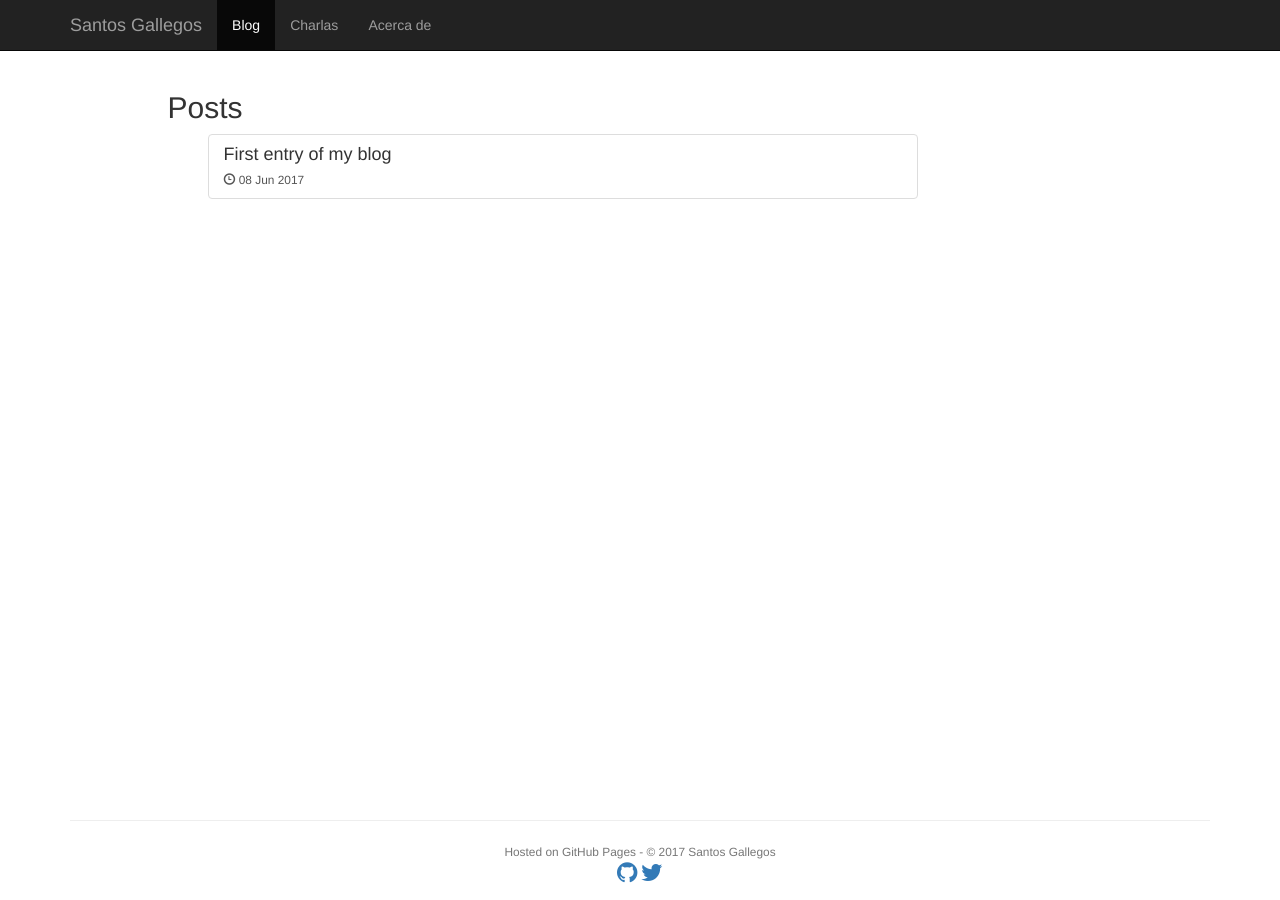
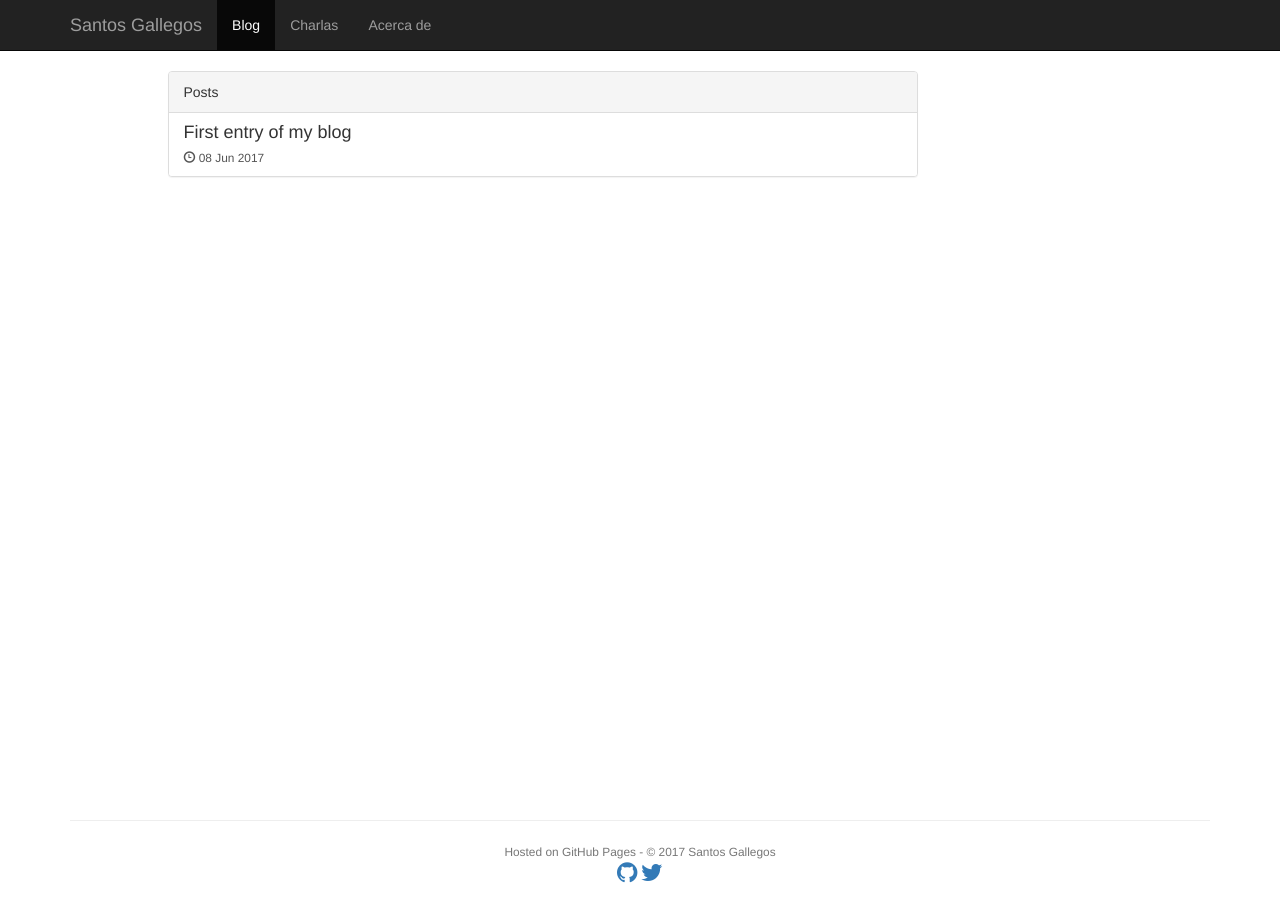
Before and after one commit to stsewd/stsewd.github.io, a Jekyll site: the page built from blog/index.html, in a window 1280 px wide. Built offline with Jekyll 4.4.1, drawn with Linux system fonts in a browser that asks for light colours.

Commit message:
Add posts list inside a panel

```diff
--- a/blog/index.html
+++ b/blog/index.html
@@ -4,10 +4,13 @@ title: Blog
 section: blog
 ---
 
-<h2>Posts</h2>
-<ul class="posts">
+<div class="panel panel-default">
+  <div class="panel-heading">
+    Posts
+  </div>
+
+  <ul class="list-group">
     {% for post in site.posts %}
-  <div class="list-group">
       <a href="{{ post.url }}" class="list-group-item">
         <h4 class="list-group-item-heading">{{ post.title }}</h4>
         <p class="list-group-item-text">
@@ -17,6 +20,6 @@ section: blog
           </small>
         </p>
       </a>
-  </div>
     {% endfor %}
   </ul>
+</div>
```
Lines whose indentation alone changed are shown as unchanged.
